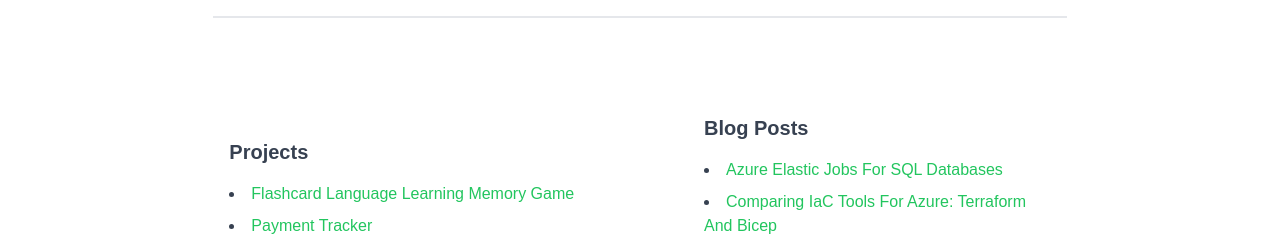
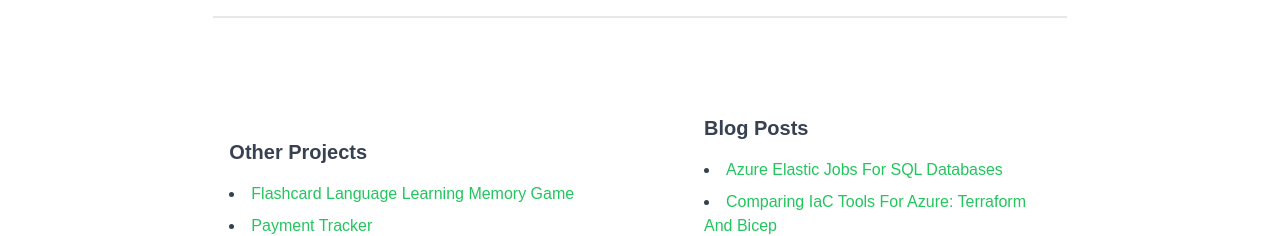
Before and after one commit to danielagg/personal-website-nextjs, a Next.js app: page / in a window 1280 px wide. Shown: the part 1980-2216 px from the top of the page. Built offline with nearby package versions, Linux system fonts and the light colour scheme.

Commit message:
remove redundant component name from files

```diff
--- a/components/projects.component.tsx
+++ b/components/projects.tsx
@@ -3,7 +3,7 @@ export const Projects = () => {
     "cursor-pointer text-green-500 dark:text-emerald-500 hover:underline";
   return (
     <div className="w-full px-6 lg:px-0 text-center lg:text-left">
-      <div className="text-xl font-bold">Projects</div>
+      <div className="text-xl font-bold">Other Projects</div>
 
       <ul className="mt-4 list-disc list-inside space-y-2">
         <li>
```
Also changed, not shown: pages/index.tsx (+5 -5 lines), components/about.tsx (renamed from components/about.component.tsx), components/blog.tsx (renamed from components/blog.component.tsx), components/contact.tsx (renamed from components/contact.component.tsx), components/intro.tsx (renamed from components/intro.component.tsx).
